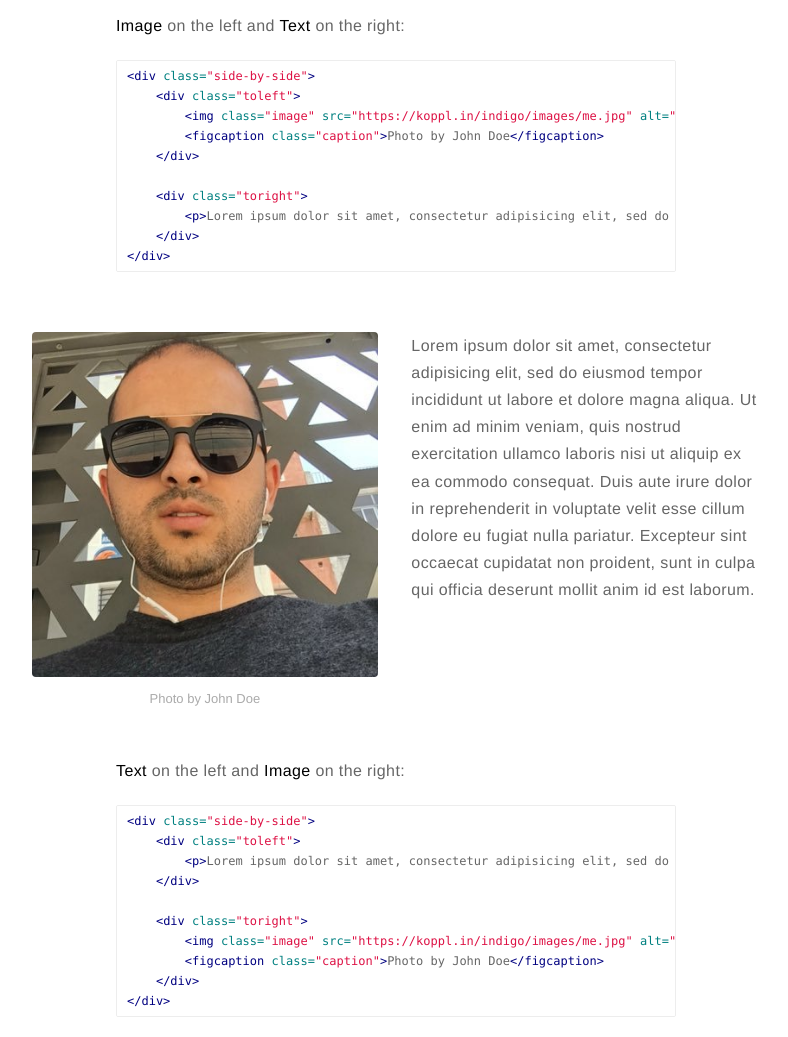
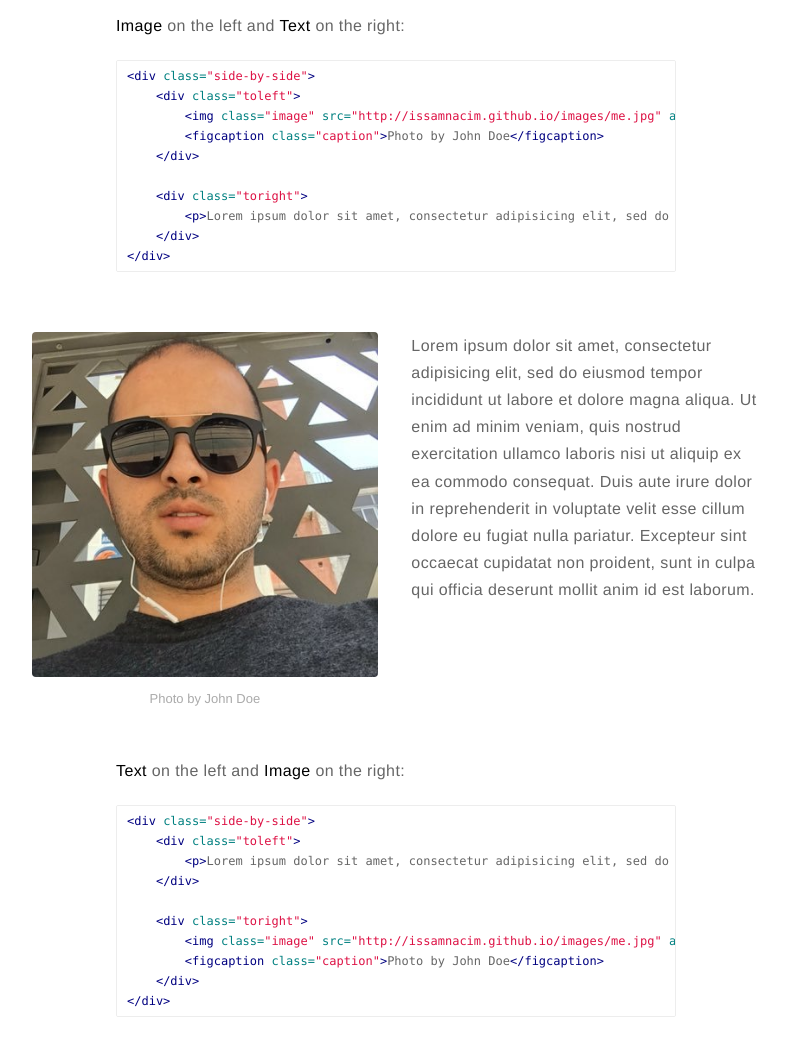
Before and after one commit to issamnacim/issamnacim.github.io, a Jekyll site: the page built from _posts/2015-02-24-markdown-extra-components.markdown, in a window 1280 px wide and 1400 px high, scrolled down 1068 px. Shown: the part 151-1188 px from the top of the window, without its empty margins (244-1032 px from the left). Built offline with Jekyll 4.4.1, drawn with Linux system fonts in a browser that asks for light colours; comment, search, counter and statistics services are not loaded; part of the change alters nothing that is shown.

Commit message:
change text

```diff
--- a/_config.yml
+++ b/_config.yml
@@ -16,7 +16,7 @@ resume: true
 resume-external: true
 resume-url: https://google.com/?q=my+resume
 
-url: https://koppl.in/indigo
+url: http://issamnacim.github.io
 # your url: http://USERNAME.github.io
 
 permalink: /:title/
```
